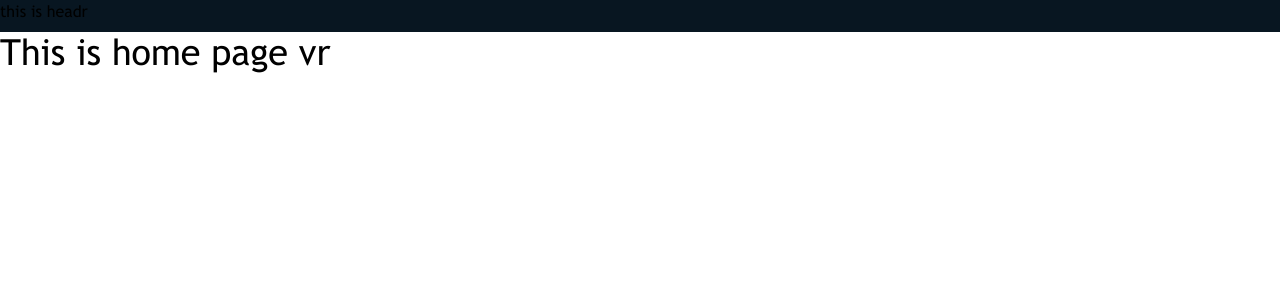
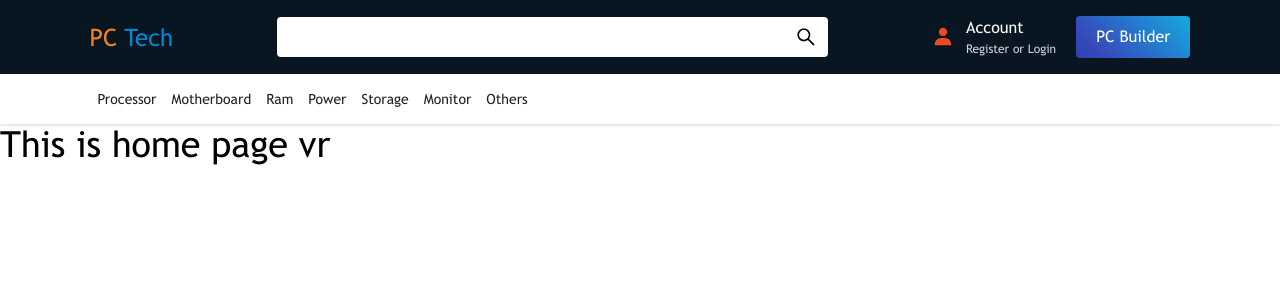
Before and after one commit to tusharahmmed/next-pc-builder, a Next.js app: page / in a window 1280 px wide. Shown: the top 300 px of the page. Built offline with nearby package versions, Linux system fonts and the light colour scheme.

Commit message:
add header

```diff
--- a/package.json
+++ b/package.json
@@ -16,6 +16,7 @@
     "postcss": "8.4.28",
     "react": "18.2.0",
     "react-dom": "18.2.0",
+    "react-icons": "^4.10.1",
     "tailwindcss": "3.3.3"
   }
 }
--- /dev/null
+++ b/src/components/ui/button/Button.js
@@ -0,0 +1,6 @@
+import React from "react";
+import styles from "@/styles/ui/button/button.module.css";
+
+export const ButtonPcBuilder = () => {
+  return <button className={styles.builder}>PC Builder</button>;
+};
--- /dev/null
+++ b/src/components/ui/searchInput/SearchBox.js
@@ -0,0 +1,15 @@
+import {AiOutlineSearch} from "react-icons/ai";
+import styles from "@/styles/ui/searchInput/searchInput.module.css";
+
+const SearchBox = () => {
+  return (
+    <div className={`w-full ${styles.wraper}`}>
+      <input className={`w-full ${styles.input}`} type="text" name="" id="" />
+      <div className={styles.icon}>
+        <AiOutlineSearch size={22} />
+      </div>
+    </div>
+  );
+};
+
+export default SearchBox;
--- a/src/layouts/header/Header.js
+++ b/src/layouts/header/Header.js
@@ -1,9 +1,51 @@
+import {BiSolidUser} from "react-icons/bi";
 import React from "react";
+import {ButtonPcBuilder} from "@/components/ui/button/Button";
+import SearchBox from "@/components/ui/searchInput/SearchBox";
+import Link from "next/link";
+import styles from "@/styles/layout/header.module.css";
 
 const Header = () => {
   return (
     <header className="">
-      <div className="h-8 bg-[#081621]">this is headr</div>
+      <div className="spacing-x py-4 text-white bg-[#081621] flex items-center justify-between">
+        <div>
+          <h1 className="text-2xl text-[#f58220]">
+            PC <span className="text-[#0089d0]">Tech</span>
+          </h1>
+        </div>
+        <div className="w-[40%] hidden md:block lg:w-[50%]">
+          <SearchBox />
+        </div>
+        <div className="flex items-center justify-between">
+          <div className="flex items-center">
+            <div>
+              <BiSolidUser color="#ef4a23" size={22} />
+            </div>
+            <div className="ml-3">
+              <p>Account</p>
+              <p className="text-[12px] text-gray-300">
+                <Link href={"/register"}>Register</Link> or{" "}
+                <Link href={"/login"}>Login</Link>
+              </p>
+            </div>
+          </div>
+          <div className="ml-5">
+            <ButtonPcBuilder />
+          </div>
+        </div>
+      </div>
+      <div className={`spacing-x ${styles.navWraper}`}>
+        <div className={styles.nav}>
+          <p>Processor</p>
+          <p>Motherboard</p>
+          <p>Ram</p>
+          <p>Power</p>
+          <p>Storage</p>
+          <p>Monitor</p>
+          <p>Others</p>
+        </div>
+      </div>
     </header>
   );
 };
--- a/src/pages/index.js
+++ b/src/pages/index.js
@@ -2,7 +2,7 @@ import RootLayout from "@/layouts/RootLayout";
 
 export default function Homepage() {
   return (
-    <div>
+    <div className="h-screen">
       <h1 className="text-4xl">This is home page vr</h1>
     </div>
   );
--- a/src/styles/globals.css
+++ b/src/styles/globals.css
@@ -10,3 +10,8 @@
 body {
   font-family: var(--local-font);
 }
+
+.spacing-x {
+  padding-left: 7%;
+  padding-right: 7%;
+}
--- /dev/null
+++ b/src/styles/layout/header.module.css
@@ -0,0 +1,18 @@
+.navWraper {
+  box-shadow: 0 2px 2px rgba(0, 0, 0, 0.1);
+}
+.nav {
+  display: flex;
+  align-items: center;
+  flex-wrap: wrap;
+}
+.nav p {
+  padding: 0 7px 0 8px;
+  line-height: 50px;
+  white-space: nowrap;
+  display: block;
+  font-size: 14px;
+  font-weight: 500;
+  color: #222;
+  position: relative;
+}
--- /dev/null
+++ b/src/styles/ui/button/button.module.css
@@ -0,0 +1,19 @@
+.builder {
+  background: linear-gradient(
+    45deg,
+    #00237e,
+    #3749bb,
+    #0bc1e9,
+    #3749bb,
+    #00237e
+  );
+  background-size: 400% 400%;
+  animation: gradient 15s ease infinite;
+  border: none;
+  line-height: 42px;
+  padding: 0 20px;
+  text-align: center;
+  font-weight: 500;
+  height: 42px;
+  border-radius: 4px;
+}
--- /dev/null
+++ b/src/styles/ui/searchInput/searchInput.module.css
@@ -0,0 +1,19 @@
+.wraper {
+  position: relative;
+}
+.input {
+  border: none;
+  padding: 0 40px 0 20px;
+  font-weight: normal;
+  border-radius: 4px;
+  margin-bottom: 0;
+  color: #000;
+  height: 40px;
+  outline: none;
+}
+.icon {
+  position: absolute;
+  top: 22%;
+  right: 2%;
+  color: #000;
+}
```
Also changed, not shown: 1 other file (tests, documents, lock files or other folders).
